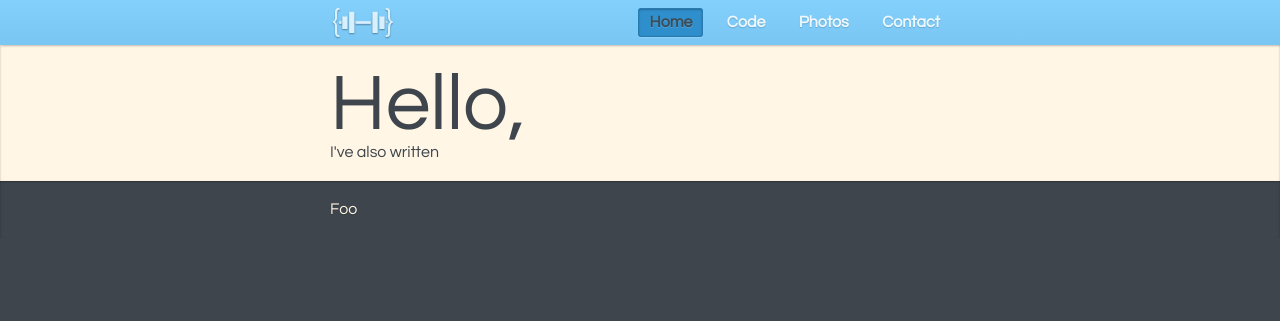
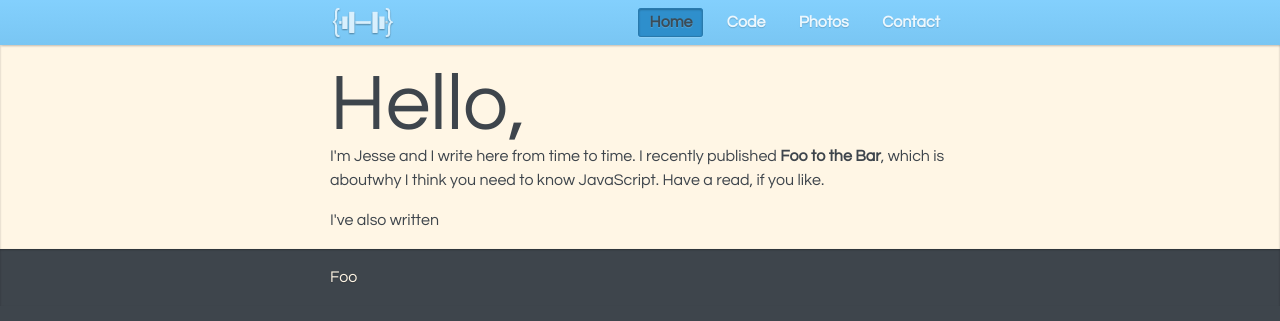
Before and after one commit to JesseWilliamson/jessewilliamson.github.com, a Jekyll site: the page built from index.html, in a window 1280 px wide. Shown: the top 321 px of the page. Built offline with Jekyll 4.4.1, drawn with Linux system fonts in a browser that asks for light colours; some web fonts are replaced; a file with an impossible date is left out.

Commit message:
adding synopsis to post

```diff
--- a/_posts/2013-24-3-learn-javascript.md
+++ b/_posts/2013-3-24-learn-javascript.md
@@ -1,6 +1,7 @@
 ---
 layout: default
 title: You need to learn JavaScript
+synopsis: why I think you need to know JavaScript
 ---
 
 # You Need To Learn JavaScript
```
